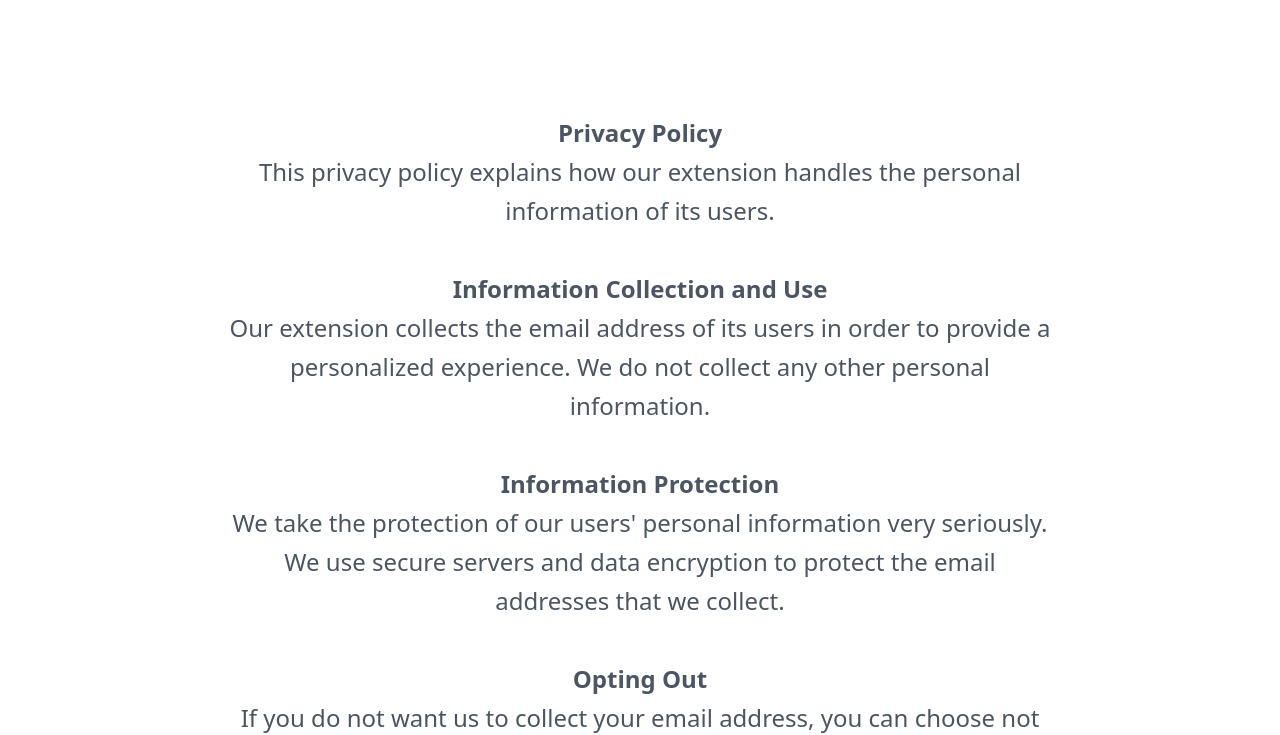
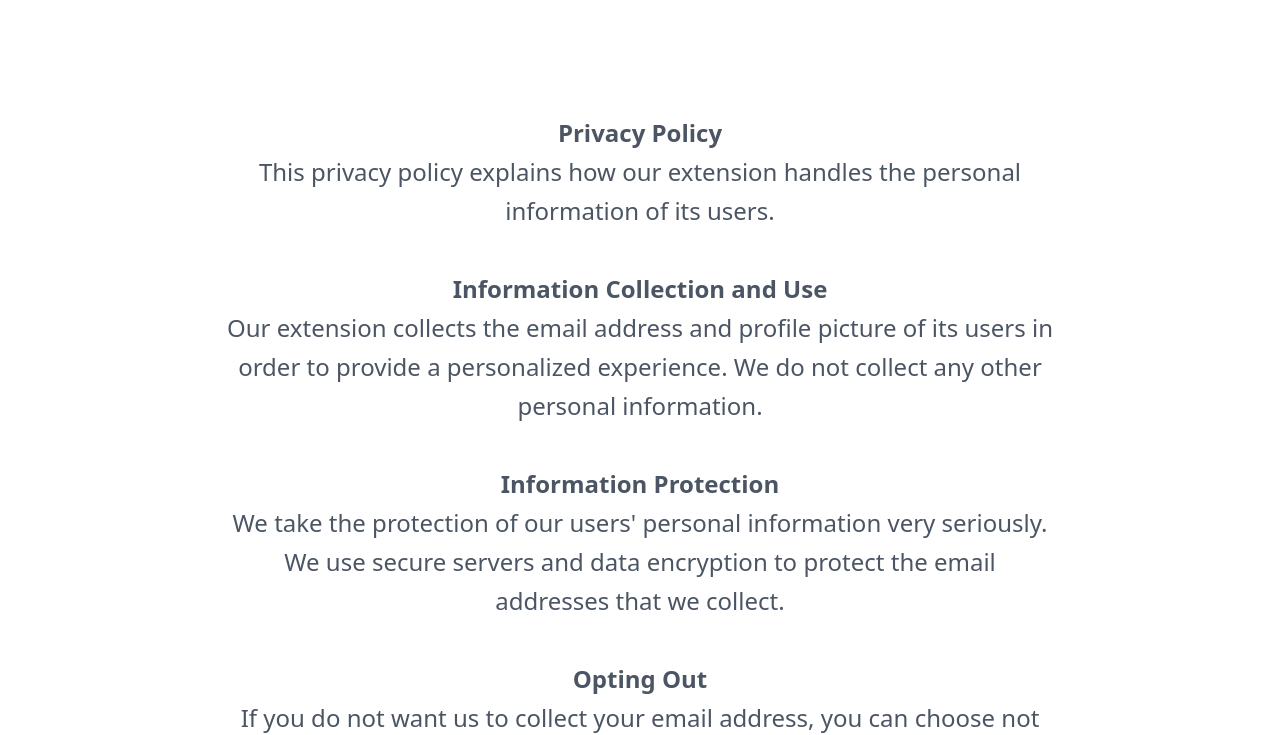
Before and after one commit to tchinmay47/landingpageforeasymail, a website: page privacy.html in a window 1280 px wide. Shown: the part 66-801 px from the top of the page. Drawn offline with Linux system fonts and the light colour scheme.

Commit message:
Update privacy.html

```diff
--- a/privacy.html
+++ b/privacy.html
@@ -32,7 +32,7 @@
                 <br>
                 <b>Information Collection and Use</b>
                 <br>
-                Our extension collects the email address of its users in order to provide a personalized experience. We do not collect any other personal information.
+                Our extension collects the email address and profile picture of its users in order to provide a personalized experience. We do not collect any other personal information.
                 <br>
                 <br>
                 <b>Information Protection</b>
```
